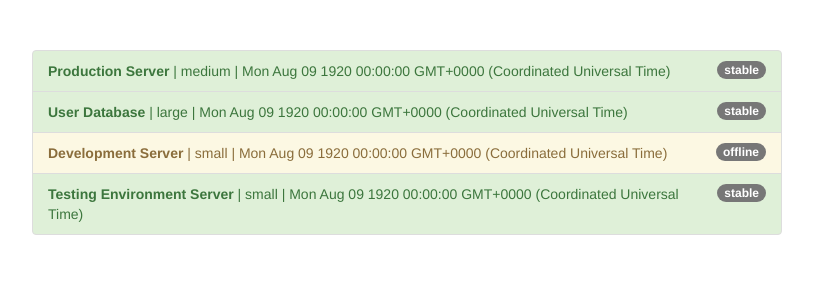
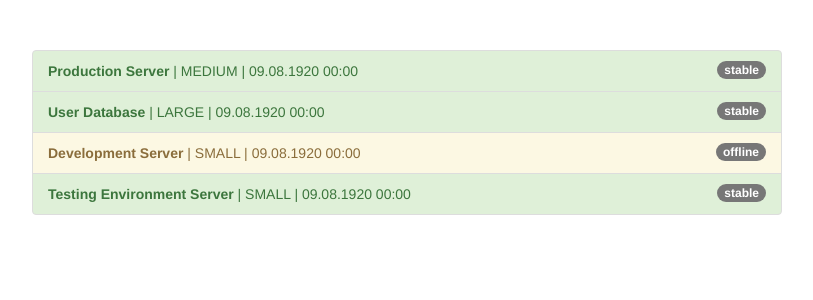
Before and after one commit to sercanKulig/Angular-pipes, an Angular app: page / in a window 1280 px wide. Shown: the top 300 px of the page, without its empty margins (233-1046 px from the left). Built offline with nearby package versions, Linux system fonts and the light colour scheme.

Commit message:
First Lesson

```diff
--- a/src/app/app.component.html
+++ b/src/app/app.component.html
@@ -10,7 +10,9 @@
             class="badge">
             {{ server.status }}
           </span>
-          <strong>{{ server.name }}</strong> | {{ server.instanceType }} | {{ server.started }}
+          <strong>{{ server.name }} </strong>
+          |  {{ server.instanceType | uppercase }}
+          | {{ server.started | date:'dd.MM.yyyy mm:ss' }}
         </li>
       </ul>
     </div>
```
